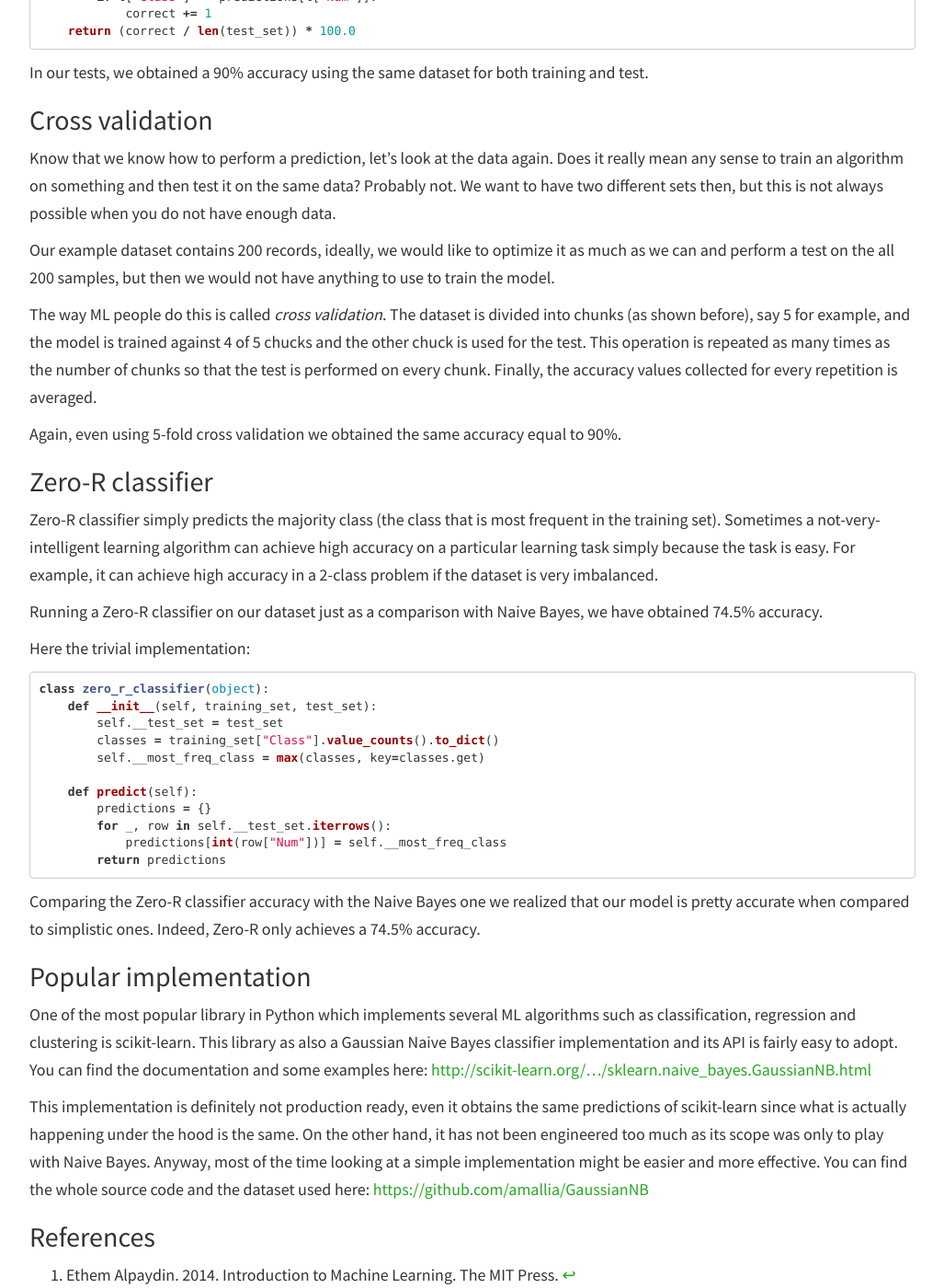
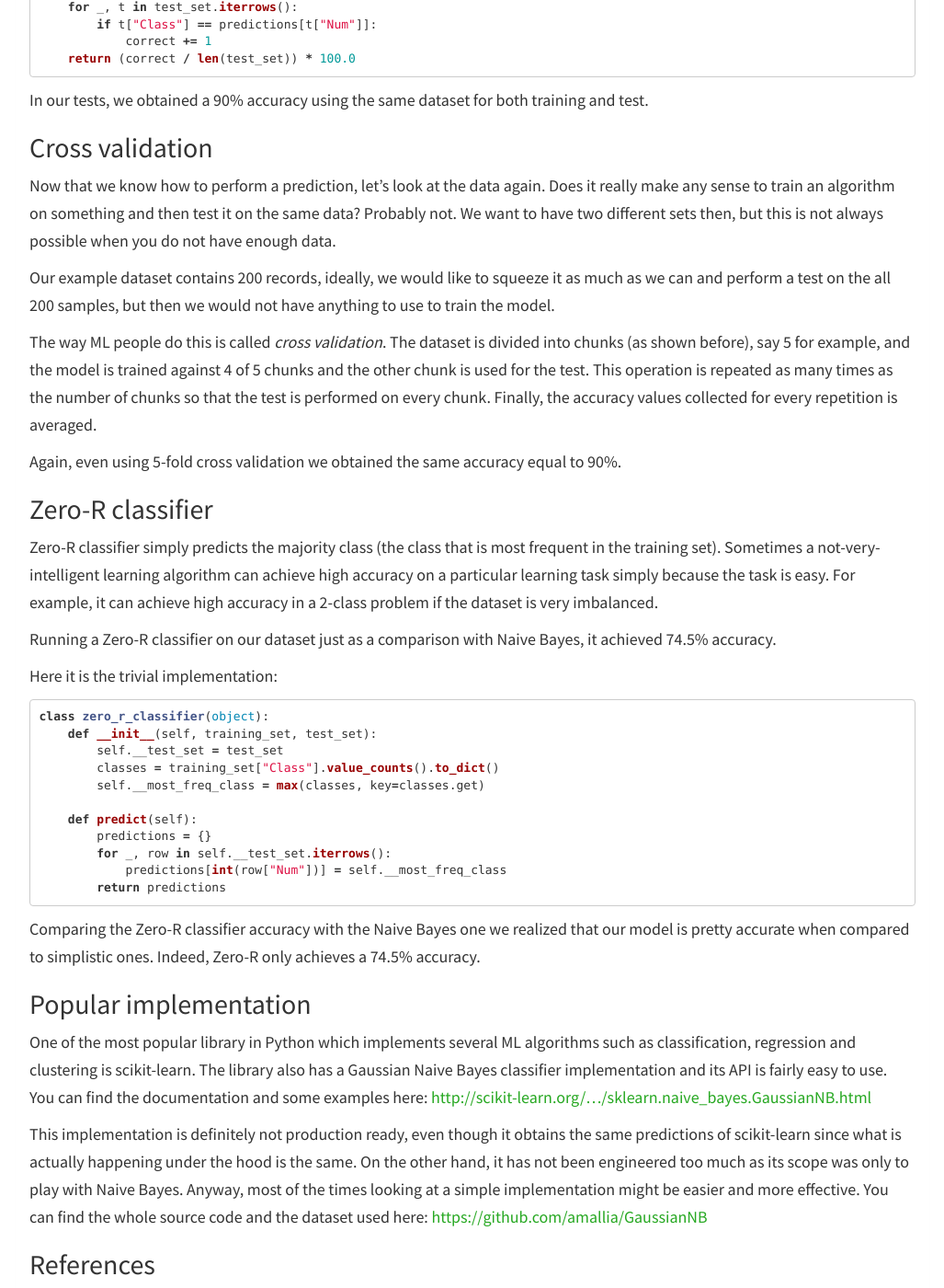
Before and after one commit to amallia/amallia.github.io, a Jekyll site: the page built from _posts/2018-02-21-lets-implement-a-gaussian-naive-bayes-classifier-in-python.markdown, in a window 1280 px wide and 1400 px high, scrolled down 5364 px. Shown: the whole window at 92% size, without its empty margins (126-1153 px from the left). Built offline with Jekyll 4.4.1, drawn with Linux system fonts in a browser that asks for light colours; nearby versions of some CDN libraries; formulas are drawn with MathJax 3; comment, search, counter and statistics services are not loaded; some of the changed text lies outside the part shown.

Commit message:
Fix errors

````diff
--- a/_posts/2018-02-21-lets-implement-a-gaussian-naive-bayes-classifier-in-python.markdown
+++ b/_posts/2018-02-21-lets-implement-a-gaussian-naive-bayes-classifier-in-python.markdown
@@ -16,13 +16,13 @@
 
 > *Machine learning uses the theory of statistics in building mathematical models.*[^fnAlpaydin] - Ethem Alpaydin
 
-A typical example of problem ML tries to solve is **classification**. It can be expressed as the ability, give some input data, to label the sample with a given class.
+A typical example of problem ML tries to solve is **classification**. It can be expressed as the ability, given some input data, to assign a 'class label' to a sample.
 
-To make things clearer, let's make an example. Imagine we perform analysis on samples of objects and we collect their specs. Now, given this information, we would like to know if that object is a window glass (from vehicle or building) or not a window glass (containers, tableware, or headlamps). Unfortunately, we do not have a formula where we can plug these values and get an answer to our question.
+To make things clearer, let's make an example. Imagine we performed analysis on samples of objects and we collected their specs. Now, given this information, we would like to know if that object is a window glass (from vehicle or building) or not a window glass (containers, tableware, or headlamps). Unfortunately, we do not have a formula which, given these values, will provide us with the answer.
 
-Someone who has handled glasses might tell just by looking or touching it if that is a window glass or not. That is because he has acquired experience by looking at many examples of different kind of glasses. This is exactly what happens with machine learning. We say that we 'train' the algorithm to learn from known examples.
+Someone who has handled glasses might be able to tell just by looking or touching it if that is a window glass or not. That is because he has acquired experience by looking at many examples of different kind of glasses. That is exactly what happens with machine learning. We say that we 'train' the algorithm to learn from known examples.
 
-We provided a 'training set' where we specify both the input specs of the class and its category. The algorithm going through the examples learns the typical characteristics of a window glass and so he can infer the class of a given uncategorized example.
+We provide a 'training set' where we specify both the input specs of the class and its category. The algorithm goes through the examples, learns the distinctive features of a window glass and so it can infer the class of a given uncategorized example.
 
 We will use a dataset titled 'Glass Identification Database', created by B. German from Central Research Establishment Home Office Forensic Science Service.
 The original dataset classified the glass into 7 classes: 4 types of window
@@ -88,7 +88,7 @@
 
 ### Read data
 
-First thing first, we want to read our dataset so we are able to perform analysis on it. It is CSV file, so we could use the `csv` Python library, but I personally prefer to use something more powerful like `pandas`.
+First thing first, we want to read our dataset so we are able to perform analysis on it. It is a CSV file, so we could use the `csv` Python library, but I personally prefer to use something more powerful like `pandas`.
 > Pandas is an open source library providing high-performance, easy-to-use data structures and data analysis tools for the Python programming language. [^fnPandas]
 
 `pandas.read_csv` will read our CVS file into a `DataFrame`, which is a two-dimensional tabular data structure with labeled axes. In this way, our dataset will be damn easy to manipulate.
@@ -208,12 +208,12 @@
 
 ## Cross validation
 
-Know that we know how to perform a prediction, let's look at the data again. Does it really mean any sense to train an algorithm on something and then test it on the same data? Probably not.
+Now that we know how to perform a prediction, let's look at the data again. Does it really make any sense to train an algorithm on something and then test it on the same data? Probably not.
 We want to have two different sets then, but this is not always possible when you do not have enough data.
 
-Our example dataset contains 200 records, ideally, we would like to optimize it as much as we can and perform a test on the all 200 samples, but then we would not have anything to use to train the model.
+Our example dataset contains 200 records, ideally, we would like to squeeze it as much as we can and perform a test on the all 200 samples, but then we would not have anything to use to train the model.
 
-The way ML people do this is called *cross validation*. The dataset is divided into chunks (as shown before), say 5 for example, and the model is trained against 4 of 5 chucks and the other chuck is used for the test. This operation is repeated as many times as the number of chunks so that the test is performed on every chunk.
+The way ML people do this is called *cross validation*. The dataset is divided into chunks (as shown before), say 5 for example, and the model is trained against 4 of 5 chunks and the other chunk is used for the test. This operation is repeated as many times as the number of chunks so that the test is performed on every chunk.
 Finally, the accuracy values collected for every repetition is averaged.
 
 Again, even using 5-fold cross validation we obtained the same accuracy equal to 90%.
@@ -223,9 +223,9 @@
 Zero-R classifier simply predicts the majority class (the class that is most frequent in the training set).
 Sometimes a not-very-intelligent learning algorithm can achieve high accuracy on a particular learning task simply because the task is easy. For example, it can achieve high accuracy in a 2-class problem if the dataset is very imbalanced.
 
-Running a Zero-R classifier on our dataset just as a comparison with Naive Bayes, we have obtained 74.5% accuracy.
+Running a Zero-R classifier on our dataset just as a comparison with Naive Bayes, it achieved 74.5% accuracy.
 
-Here the trivial implementation:
+Here it is the trivial implementation:
 ```python
 class zero_r_classifier(object):
     def __init__(self, training_set, test_set):
@@ -245,10 +245,10 @@
 ## Popular implementation
 
 One of the most popular library in Python which implements several ML algorithms such as classification, regression and clustering is scikit-learn.
-This library as also a Gaussian Naive Bayes classifier implementation and its API is fairly easy to adopt. You can find the documentation and some examples here: [http://scikit-learn.org/.../sklearn.naive_bayes.GaussianNB.html](http://scikit-learn.org/stable/modules/generated/sklearn.naive_bayes.GaussianNB.html)
+The library also has a Gaussian Naive Bayes classifier implementation and its API is fairly easy to use. You can find the documentation and some examples here: [http://scikit-learn.org/.../sklearn.naive_bayes.GaussianNB.html](http://scikit-learn.org/stable/modules/generated/sklearn.naive_bayes.GaussianNB.html)
 
-This implementation is definitely not production ready, even it obtains the same predictions of scikit-learn since what is actually happening under the hood is the same.
-On the other hand, it has not been engineered too much as its scope was only to play with Naive Bayes. Anyway, most of the time looking at a simple implementation might be easier and more effective. You can find the whole source code and the dataset used here: [https://github.com/amallia/GaussianNB](https://github.com/amallia/GaussianNB)
+This implementation is definitely not production ready, even though it obtains the same predictions of scikit-learn since what is actually happening under the hood is the same.
+On the other hand, it has not been engineered too much as its scope was only to play with Naive Bayes. Anyway, most of the times looking at a simple implementation might be easier and more effective. You can find the whole source code and the dataset used here: [https://github.com/amallia/GaussianNB](https://github.com/amallia/GaussianNB)
 
 
 ## References
````
Also changed, not shown: other parts of _posts/2018-02-21-lets-implement-a-gaussian-naive-bayes-classifier-in-python.markdown (+7 -7 lines).
